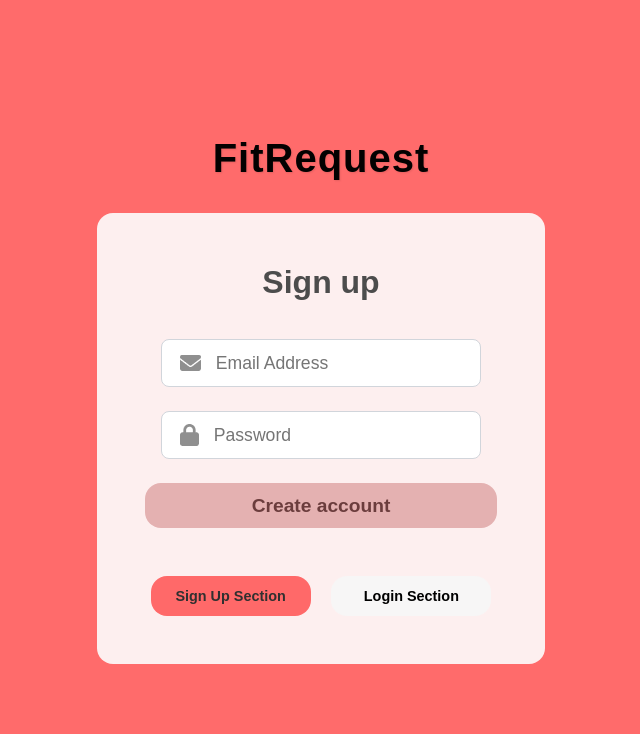
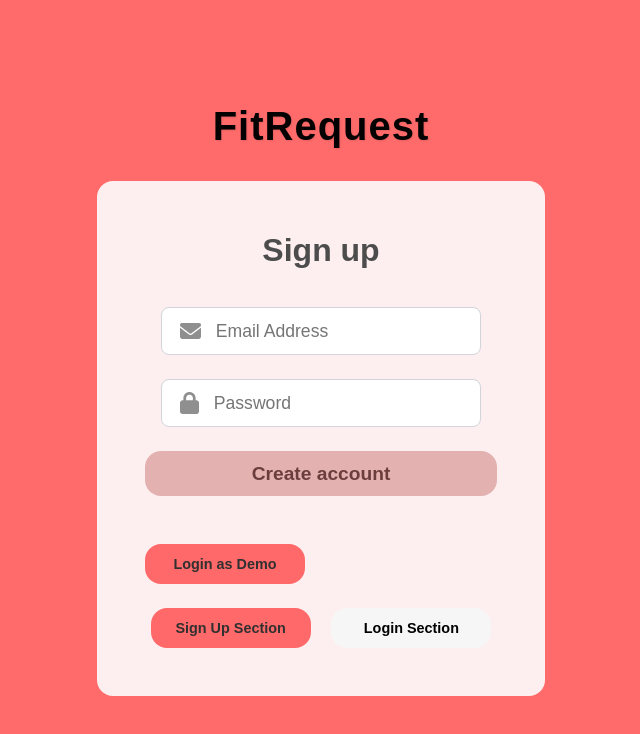
Before and after one commit to aimei60/fitness-application, a React (Vite) app in the folder frontend/frontend-fitness/: page /login in a window 1280 px wide. Shown: the top 734 px of the page, without its empty margins (319-959 px from the left). Built offline with nearby package versions, Linux system fonts and the light colour scheme; no server answers.

Commit message:
added a demo login button for easier login

```diff
--- a/frontend/frontend-fitness/src/css/loginsignup.css
+++ b/frontend/frontend-fitness/src/css/loginsignup.css
@@ -77,7 +77,8 @@
     margin: 0rem auto;
 }
 
-.submit {
+.submit,
+.demo-login {
     display: flex;
     justify-content: center;
     align-items: center;
--- a/frontend/frontend-fitness/src/pages/login-signup.jsx
+++ b/frontend/frontend-fitness/src/pages/login-signup.jsx
@@ -61,6 +61,32 @@ function Login() {
       navigate("/homepage", { replace: true });
     } catch (e) {
       console.error(e)
+      setError("Login failed");
+    } finally {
+      setLoading(false);
+    }
+  }
+
+  async function handleDemoLogin() {
+    setError(null);
+    setLoading(true)
+
+    try {
+      const res = await fetch(`${API_BASE_URL}/api/login`, {
+        method: "POST",
+        credentials: "include",
+        headers: {"Content-Type": "application/json"},
+        body: JSON.stringify({Email: "demo@gmail.com", Password: "password1234"})
+      });
+
+
+    const data = await res.json();
+    if (!res.ok) {
+      throw new Error(data.detail || "Login failed");
+    }
+
+      navigate("/homepage", { replace: true });
+    } catch (e) {
       setError("Login failed");
     } finally {
       setLoading(false);
@@ -169,6 +195,7 @@ function Login() {
           {errorSection}
           <button type="submit" className="submit2" disabled={loading}>{buttonText}</button>
            {isSignup && <div className="turnstile" id="turnstile-widget"></div>}
+           <button type="button" className="demo-login" onClick={handleDemoLogin}>Login as Demo</button>
           <div className="submit-container">
             <button type="button" className={signUpButtonClass}onClick={() => {setToggle("Sign up");}}>Sign Up Section</button>
             <button type="button" className={loginButtonClass}onClick={() => {setToggle("Login");}}>Login Section</button>
```
